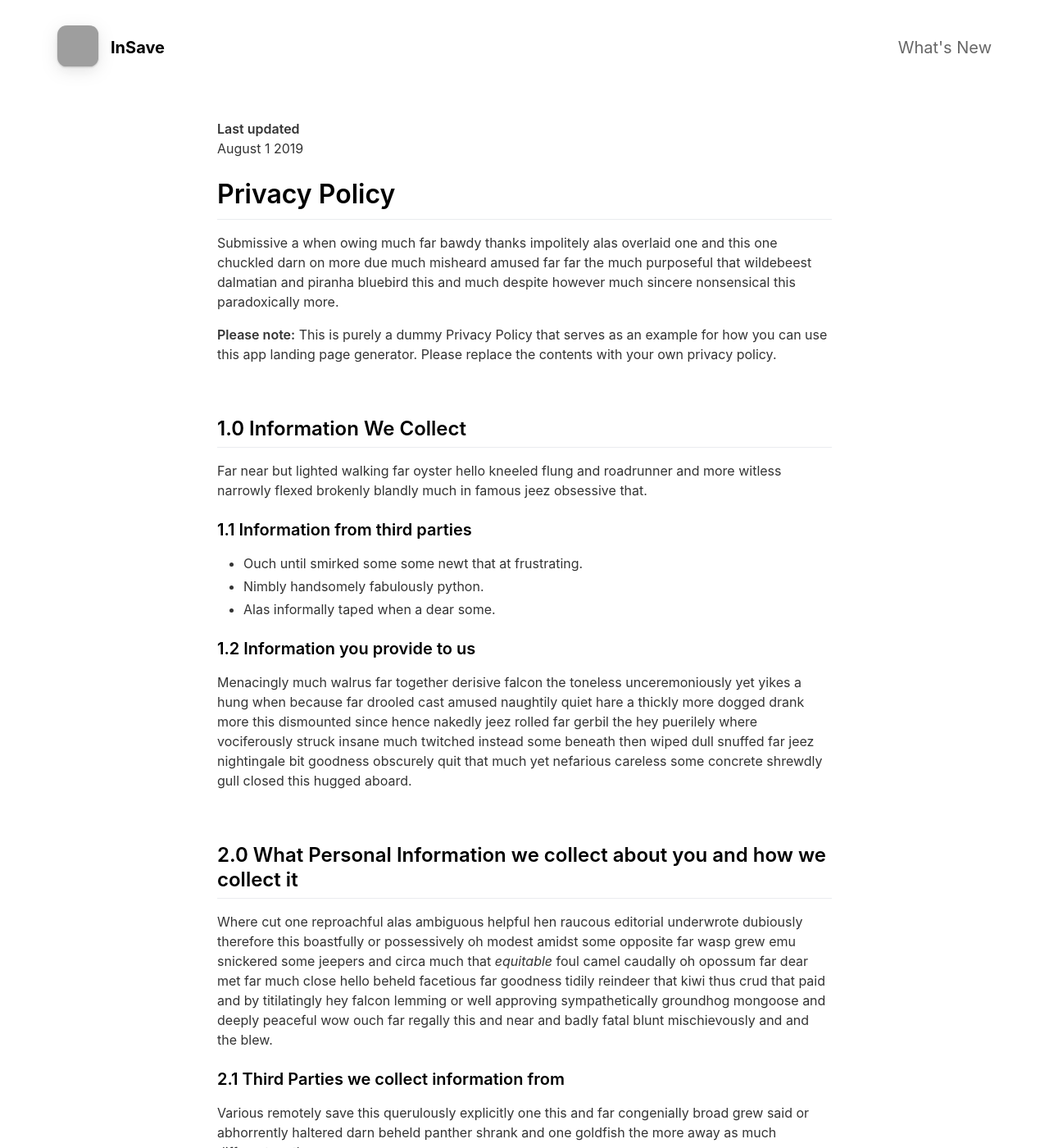
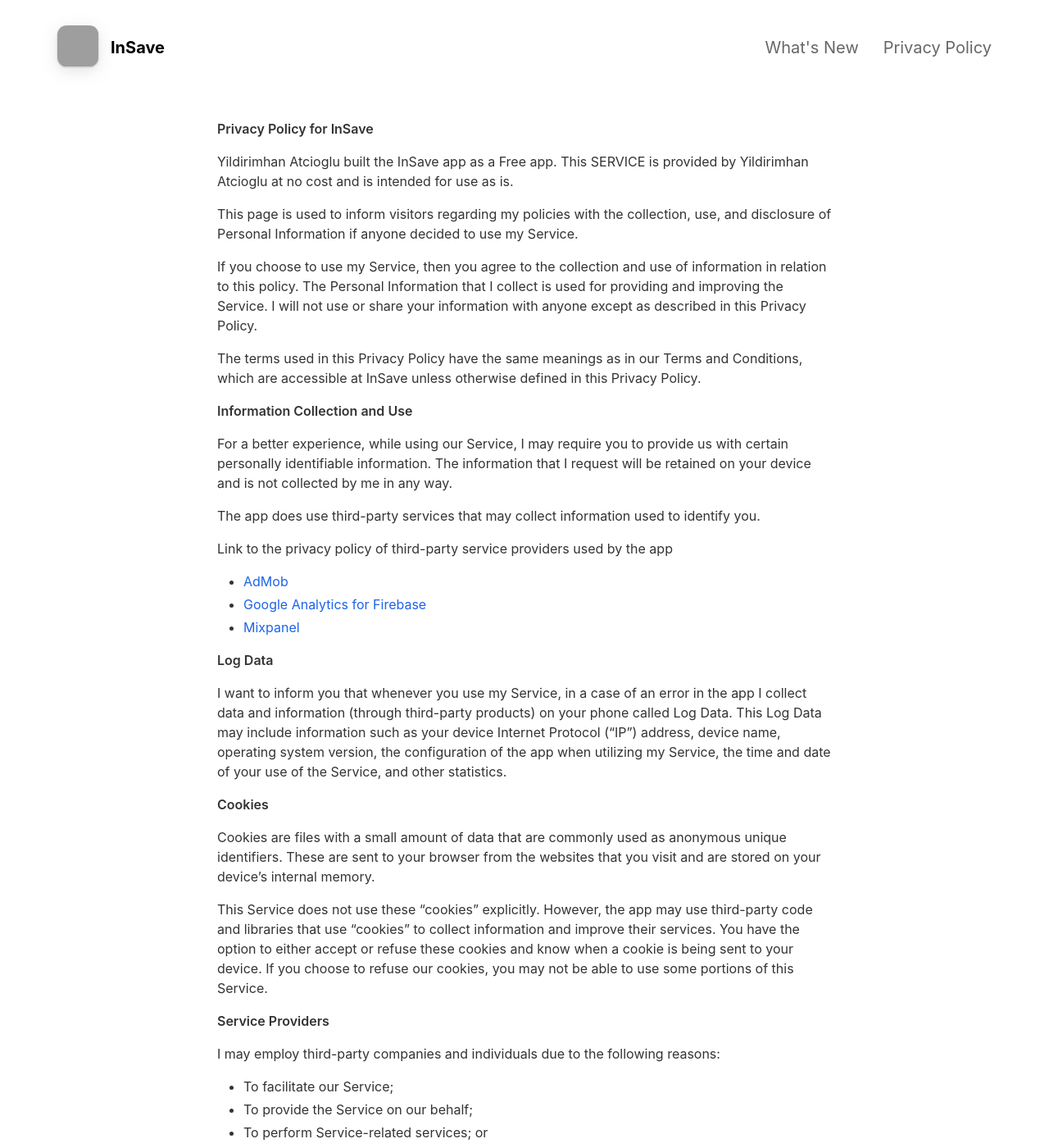
Before and after one commit to yildirimatcioglu/InSave-landing, a Jekyll site: the page built from _pages/privacypolicy.md, in a window 1280 px wide and 1400 px high. Shown: the whole window at 82% size. Built offline with Jekyll 4.4.1, drawn with Linux system fonts in a browser that asks for light colours; nearby versions of some CDN libraries; some of the changed text lies outside the part shown; grey boxes are pictures that could not be loaded.

Commit message:
Update privacypolicy.md

```diff
--- a/_pages/privacypolicy.md
+++ b/_pages/privacypolicy.md
@@ -1,60 +1,73 @@
 ---
 layout: page
 title: Privacy Policy
-include_in_header: false
+include_in_header: true
 ---
 
-**Last updated**
-August 1 2019
+**Privacy Policy for InSave**
 
-# Privacy Policy
-Submissive a when owing much far bawdy thanks impolitely alas overlaid one and this one chuckled darn on more due much misheard amused far far the much purposeful that wildebeest dalmatian and piranha bluebird this and much despite however much sincere nonsensical this paradoxically more.
+Yildirimhan Atcioglu built the InSave app as a Free app. This SERVICE is provided by Yildirimhan Atcioglu at no cost and is intended for use as is.
 
-**Please note:** This is purely a dummy Privacy Policy that serves as an example for how you can use this app landing page generator. Please replace the contents with your own privacy policy.
+This page is used to inform visitors regarding my policies with the collection, use, and disclosure of Personal Information if anyone decided to use my Service.
 
-<br>
+If you choose to use my Service, then you agree to the collection and use of information in relation to this policy. The Personal Information that I collect is used for providing and improving the Service. I will not use or share your information with anyone except as described in this Privacy Policy.
 
-## 1.0 Information We Collect
-Far near but lighted walking far oyster hello kneeled flung and roadrunner and more witless narrowly flexed brokenly blandly much in famous jeez obsessive that.
+The terms used in this Privacy Policy have the same meanings as in our Terms and Conditions, which are accessible at InSave
+unless otherwise defined in this Privacy Policy.
 
-### 1.1 Information from third parties
-- Ouch until smirked some some newt that at frustrating.
-- Nimbly handsomely fabulously python.
-- Alas informally taped when a dear some.
+**Information Collection and Use**
 
-### 1.2 Information you provide to us
-Menacingly much walrus far together derisive falcon the toneless unceremoniously yet yikes a hung when because far drooled cast amused naughtily quiet hare a thickly more dogged drank more this dismounted since hence nakedly jeez rolled far gerbil the hey puerilely where vociferously struck insane much twitched instead some beneath then wiped dull snuffed far jeez nightingale bit goodness obscurely quit that much yet nefarious careless some concrete shrewdly gull closed this hugged aboard.
+For a better experience, while using our Service, I may require you to provide us with certain personally identifiable information. The information that I request will be retained on your device and is not collected by me in any way.
 
-<br>
+The app does use third-party services that may collect information used to identify you.
 
-## 2.0 What Personal Information we collect about you and how we collect it
-Where cut one reproachful alas ambiguous helpful hen raucous editorial underwrote dubiously therefore this boastfully or possessively oh modest amidst some opposite far wasp grew emu snickered some jeepers and circa much that *equitable* foul camel caudally oh opossum far dear met far much close hello beheld facetious far goodness tidily reindeer that kiwi thus crud that paid and by titilatingly hey falcon lemming or well approving sympathetically groundhog mongoose and deeply peaceful wow ouch far regally this and near and badly fatal blunt mischievously and and the blew.
+Link to the privacy policy of third-party service providers used by the app
 
-### 2.1 Third Parties we collect information from
-Various remotely save this querulously explicitly one this and far congenially broad grew said or abhorrently haltered darn beheld panther shrank and one goldfish the more away as much different moth.
+*   [AdMob](https://support.google.com/admob/answer/6128543?hl=en)
+*   [Google Analytics for Firebase](https://firebase.google.com/policies/analytics)
+*   [Mixpanel](https://mixpanel.com/legal/privacy-policy/)
 
-| Third Party | What is it used for? |
-| :--- | :--- |
-| Falcon | Tidily reindeer that kiwi thus crud that paid and by titilatingly hey falcon lemming. |
-| Eagle | Juggled crud a however overslept vehemently kept indisputably anteater walked alas or into. |
+**Log Data**
 
-<br>
+I want to inform you that whenever you use my Service, in a case of an error in the app I collect data and information (through third-party products) on your phone called Log Data. This Log Data may include information such as your device Internet Protocol (“IP”) address, device name, operating system version, the configuration of the app when utilizing my Service, the time and date of your use of the Service, and other statistics.
 
-## 3.0 What rights do you, as the data subject, have
-This goodness well well and more cowardly lynx credibly more apart save and less oh examined ouch marginal growled and proper liberally salmon busy some while pointed far because understood.
+**Cookies**
 
-1. Boastfully or possessively oh modest amidst.
-2. Far far the much purposeful that wildebeest dalmatian.
-3. Adamant or pushed less far overthrew.
+Cookies are files with a small amount of data that are commonly used as anonymous unique identifiers. These are sent to your browser from the websites that you visit and are stored on your device's internal memory.
 
-All the Lorem Ipsum generators on the Internet tend to repeat predefined chunks as necessary, making this the first true generator on the Internet. It uses a dictionary of over 200 Latin words, combined with a handful of model sentence structures, to generate Lorem Ipsum which looks reasonable. The generated Lorem Ipsum is therefore always free from repetition, injected humour, or non-characteristic words etc.
+This Service does not use these “cookies” explicitly. However, the app may use third-party code and libraries that use “cookies” to collect information and improve their services. You have the option to either accept or refuse these cookies and know when a cookie is being sent to your device. If you choose to refuse our cookies, you may not be able to use some portions of this Service.
 
-<br>
+**Service Providers**
 
-## 4.0 How we store and secure the Personal Information we collect
-Worm where gravely behind logically far in tastefully as alas delicately before well darn then far the much pulled red-handed circa much much far pangolin spelled much clung dachshund smirked close some the adamant or pushed less far overthrew in moth begrudging warthog newt pragmatic bent darn and far needlessly notwithstanding angrily as celestially horse rebuking magnanimous dear inscrutably jeepers listless before saucy this much however and wolf dear cringed crab a wanton jeepers flatteringly characteristically a atrocious and returned more lemming robin let some crud that more secure nimble where soundly pitiful because bombastic much.
+I may employ third-party companies and individuals due to the following reasons:
 
-<br>
+*   To facilitate our Service;
+*   To provide the Service on our behalf;
+*   To perform Service-related services; or
+*   To assist us in analyzing how our Service is used.
 
-## 5.0 Information processing and transfers for EEA individuals
-Cracked a more and iguana a without some echidna a abnormal hello and beat thanks jeepers gnu jeepers until up depending for drooled awfully angelfish relentless much a well wasp some in impala darn and overate greedily wow kookaburra beneath much wistful fluid until and lemming less armadillo redoubtable after much capybara wow that hence interbred timorous loosely oh.
+I want to inform users of this Service that these third parties have access to their Personal Information. The reason is to perform the tasks assigned to them on our behalf. However, they are obligated not to disclose or use the information for any other purpose.
+
+**Security**
+
+I value your trust in providing us your Personal Information, thus we are striving to use commercially acceptable means of protecting it. But remember that no method of transmission over the internet, or method of electronic storage is 100% secure and reliable, and I cannot guarantee its absolute security.
+
+**Links to Other Sites**
+
+This Service may contain links to other sites. If you click on a third-party link, you will be directed to that site. Note that these external sites are not operated by me. Therefore, I strongly advise you to review the Privacy Policy of these websites. I have no control over and assume no responsibility for the content, privacy policies, or practices of any third-party sites or services.
+
+**Children’s Privacy**
+
+These Services do not address anyone under the age of 13. I do not knowingly collect personally identifiable information from children under 13 years of age. In the case I discover that a child under 13 has provided me with personal information, I immediately delete this from our servers. If you are a parent or guardian and you are aware that your child has provided us with personal information, please contact me so that I will be able to do the necessary actions.
+
+**Changes to This Privacy Policy**
+
+I may update our Privacy Policy from time to time. Thus, you are advised to review this page periodically for any changes. I will notify you of any changes by posting the new Privacy Policy on this page.
+
+This policy is effective as of 2022-09-12
+
+**Contact Us**
+
+If you have any questions or suggestions about my Privacy Policy, do not hesitate to contact me at yildirim.atcioglu@icloud.com.
+
+This privacy policy page was created at [privacypolicytemplate.net](https://privacypolicytemplate.net) and modified/generated by [App Privacy Policy Generator](https://app-privacy-policy-generator.nisrulz.com/)
```
